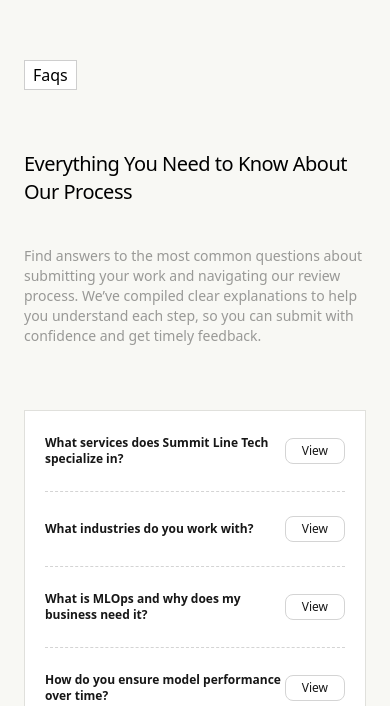
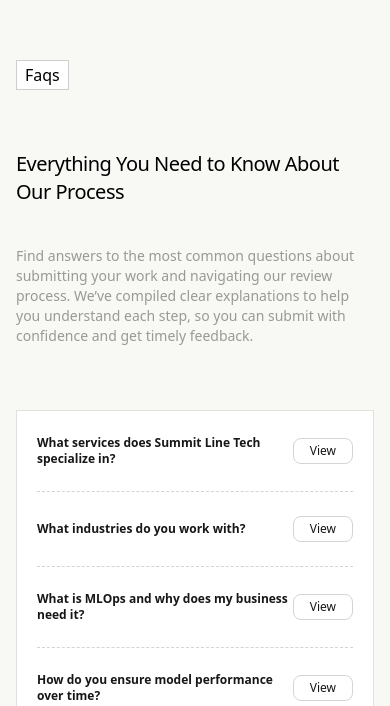
Before and after one commit to SandipGyawali/Agency, a Next.js app: page / in a window 390 px wide. Shown: the part 6818-7524 px from the top of the page. Built offline with nearby package versions, Linux system fonts and the light colour scheme.

Commit message:
faq unnecessary border removal

```diff
--- a/src/components/Faq.tsx
+++ b/src/components/Faq.tsx
@@ -157,10 +157,9 @@ function FAQItem({ q, a }: { q: string, a: string }) {
 }
 
 export default function FAQ({ wantTitle = true, isGrouped = true }: { wantTitle?: boolean,  isGrouped?: boolean }) {
-  const faqItems = faqData.slice(0, 7);
 
   return (
-    <section className="mx-auto px-6 py-16">
+    <section className="mx-auto px-4 lg:px-6 py-16">
       {
         wantTitle && (
           <div className="grid grid-cols-1 gap-15 lg:grid-cols-7 lg:gap-12 mb-16">
@@ -199,6 +198,8 @@ export default function FAQ({ wantTitle = true, isGrouped = true }: { wantTitle?
         </div>
       ))}
 
+      {
+        !isGrouped && (
           <div className="border border-foreground/10">
             {!isGrouped && faqData.slice(0, 7).map((group, idx) => (
                 <div key={idx} className="bg-white px-5">
@@ -211,7 +212,8 @@ export default function FAQ({ wantTitle = true, isGrouped = true }: { wantTitle?
               ))
             }
           </div>
-
+        )
+      }
     </section>
   );
 }
```
Lines whose indentation alone changed are shown as unchanged.
